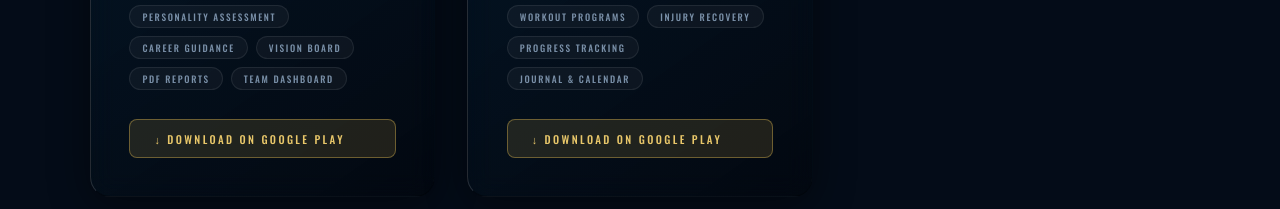
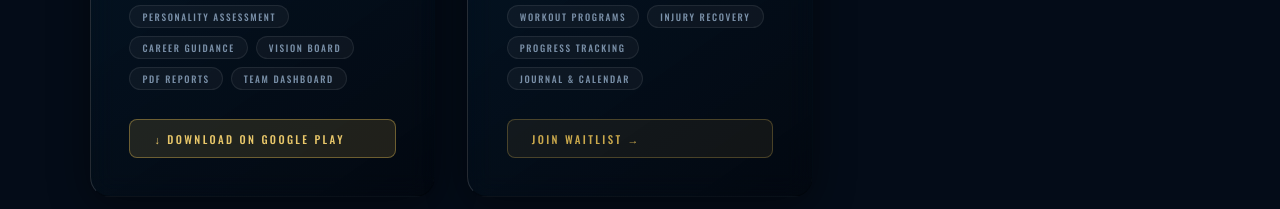
Before and after one commit to kdufay-tech/Taratechent-site, a plain HTML site: page index.html in a window 1280 px wide. Shown: the part 7379-7588 px from the top of the page. Drawn offline with nearby package versions, Linux system fonts and the light colour scheme.

Commit message:
Fix: Elite Athlete Join Waitlist restored

```diff
--- a/index.html
+++ b/index.html
@@ -1457,7 +1457,7 @@
         <span class="app-tag">Progress Tracking</span>
         <span class="app-tag">Journal & Calendar</span>
       </div>
-      <a href="#contact" class="app-cta" style="background:rgba(201,168,76,.15);border:1px solid rgba(201,168,76,.45);color:#E8C76A;" href="https://play.google.com/store/apps/details?id=com.miiq.fitfinder" target="_blank">↓ Download on Google Play</a>
+      <a href="#contact" class="app-cta soon">Join Waitlist &rarr;</a>
     </div>
 
   </div>
```
